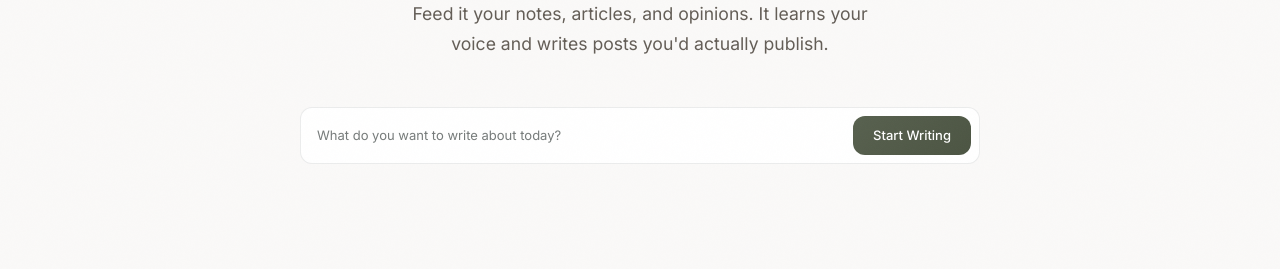
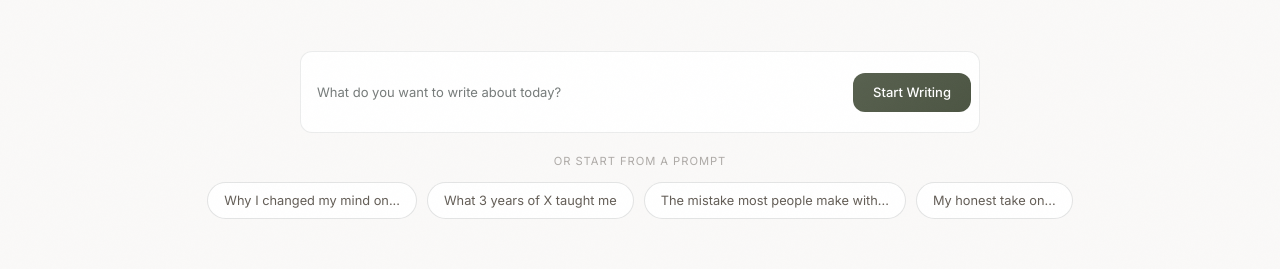
Before and after one commit to Soham112/Contendo, a Next.js app in the folder frontend/: page /welcome in a window 1280 px wide. Shown: the part 456-725 px from the top of the page. Built offline with nearby package versions, Linux system fonts and the light colour scheme; no server answers.

Commit message:
Made the text area tall

```diff
--- a/frontend/app/welcome/page.tsx
+++ b/frontend/app/welcome/page.tsx
@@ -1,7 +1,7 @@
 "use client";
 
 import Link from "next/link";
-import { FormEvent, useMemo, useState } from "react";
+import { FormEvent, useMemo, useRef, useState } from "react";
 import { useRouter } from "next/navigation";
 import { useUser } from "@clerk/nextjs";
 
@@ -88,6 +88,14 @@ export default function WelcomePage() {
   const { isSignedIn, isLoaded } = useUser();
   const [topicInput, setTopicInput] = useState("");
   const [showInputError, setShowInputError] = useState(false);
+  const inputRef = useRef<HTMLInputElement>(null);
+
+  const SUGGESTION_PILLS = [
+    "Why I changed my mind on...",
+    "What 3 years of X taught me",
+    "The mistake most people make with...",
+    "My honest take on...",
+  ];
 
   const heroPrimaryCta = useMemo(() => {
     if (isLoaded && isSignedIn) {
@@ -168,6 +176,7 @@ export default function WelcomePage() {
               aria-label="Start your first post"
             >
               <input
+                ref={inputRef}
                 value={topicInput}
                 onChange={(event) => {
                   setTopicInput(event.target.value);
@@ -176,12 +185,13 @@ export default function WelcomePage() {
                   }
                 }}
                 placeholder="What do you want to write about today?"
-                className="flex-1 bg-transparent text-[14px] sm:text-[13px] text-on-surface placeholder:text-outline focus:outline-none focus:border-b-2 focus:border-b-[#58614f] py-1.5"
+                className="flex-1 bg-transparent text-[14px] sm:text-[13px] text-on-surface placeholder:text-outline focus:outline-none focus:border-b-2 focus:border-b-[#58614f]"
+                style={{ minHeight: "64px", paddingTop: "20px", paddingBottom: "20px" }}
                 aria-label="Topic prompt"
               />
               <button
                 type="submit"
-                className="btn-primary text-white text-[13px] font-medium rounded-md px-5 py-3 sm:py-2.5 whitespace-nowrap"
+                className="btn-primary text-white text-[13px] font-medium rounded-md px-5 py-3 sm:py-2.5 whitespace-nowrap self-center w-full sm:w-auto"
               >
                 Start Writing
               </button>
@@ -190,6 +200,58 @@ export default function WelcomePage() {
             {showInputError && (
               <p className="mt-2 text-[12px] text-secondary/80">Add a topic first to continue.</p>
             )}
+
+            {/* ── Suggestion pills ──────────────────────────────────────────── */}
+            <div style={{ marginTop: "20px" }}>
+              <p
+                className="text-center mb-3"
+                style={{
+                  fontSize: "0.7rem",
+                  textTransform: "uppercase",
+                  letterSpacing: "0.06rem",
+                  color: "rgba(100, 94, 87, 0.5)",
+                }}
+              >
+                Or start from a prompt
+              </p>
+              <div
+                style={{
+                  display: "flex",
+                  flexWrap: "wrap",
+                  gap: "10px",
+                  justifyContent: "center",
+                }}
+              >
+                {SUGGESTION_PILLS.map((pill) => (
+                  <button
+                    key={pill}
+                    type="button"
+                    onClick={() => {
+                      setTopicInput(pill);
+                      inputRef.current?.focus();
+                    }}
+                    style={{
+                      background: "#ffffff",
+                      border: "1px solid rgba(174, 179, 178, 0.35)",
+                      borderRadius: "9999px",
+                      padding: "8px 16px",
+                      fontSize: "0.8rem",
+                      color: "var(--color-text-secondary, #645e57)",
+                      cursor: "pointer",
+                      transition: "background 0.15s ease",
+                    }}
+                    onMouseEnter={(e) => {
+                      (e.currentTarget as HTMLButtonElement).style.background = "#f3f4f3";
+                    }}
+                    onMouseLeave={(e) => {
+                      (e.currentTarget as HTMLButtonElement).style.background = "#ffffff";
+                    }}
+                  >
+                    {pill}
+                  </button>
+                ))}
+              </div>
+            </div>
           </div>
         </section>
 
```
